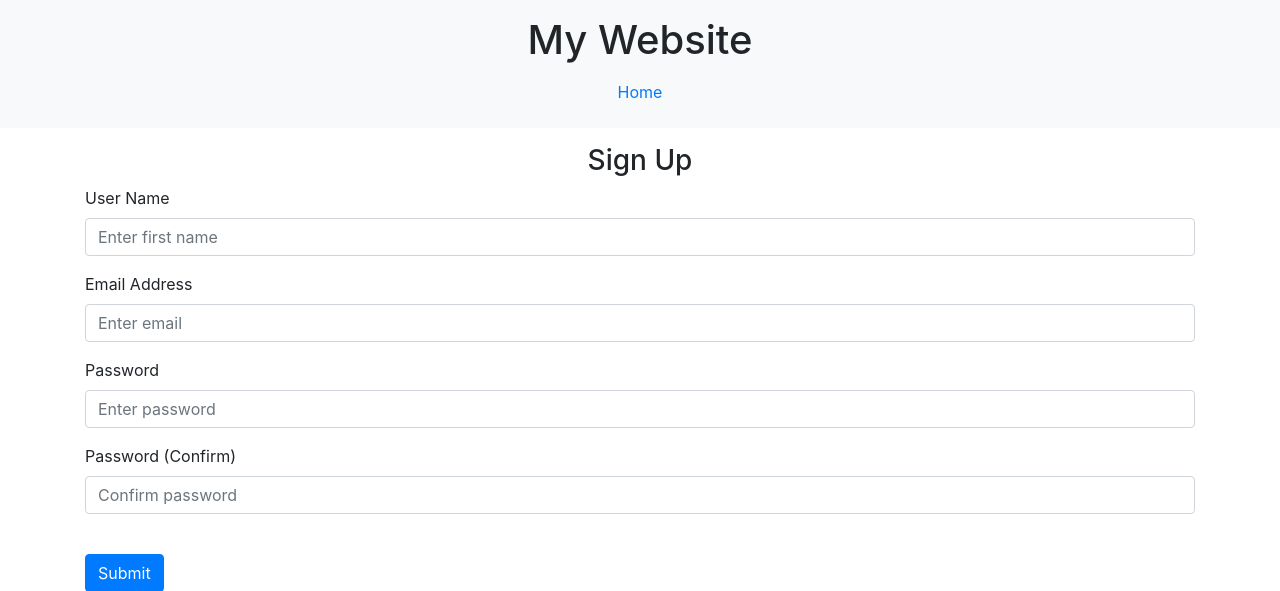
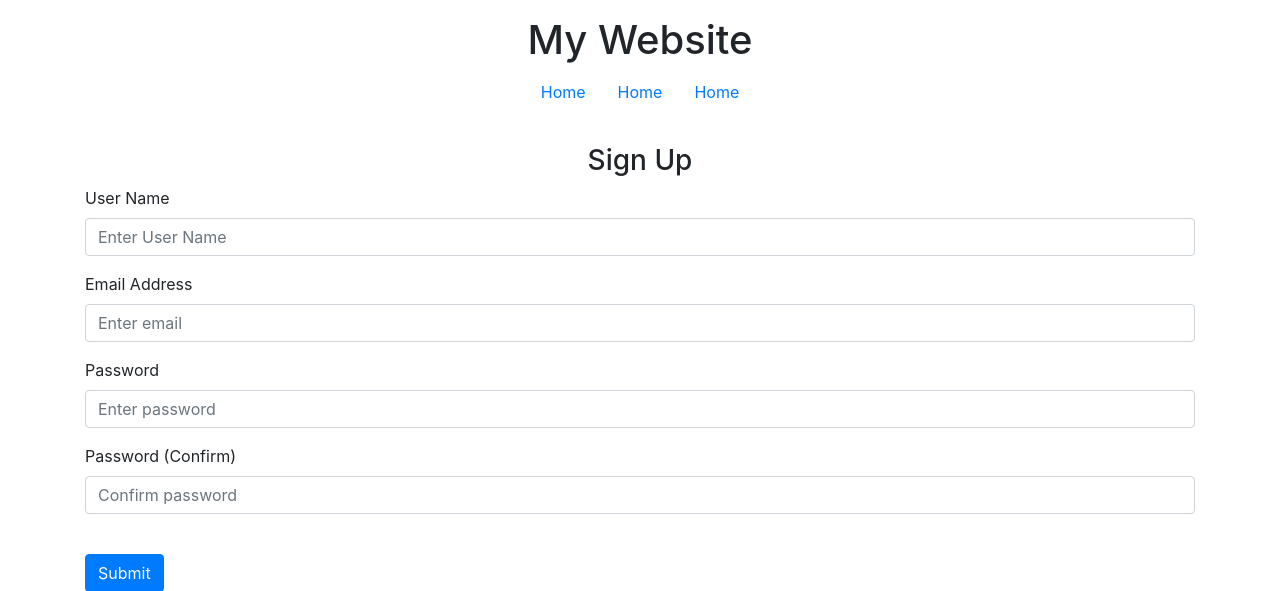
Before and after one commit to Honda249/flask_restaurant, a Flask app: page /auth/sign-up in a window 1280 px wide. Shown: the top 591 px of the page. Run offline with Flask 3, Linux system fonts and the light colour scheme; some libraries are stand-ins or nearby versions.

Commit message:
updating templates

```diff
--- a/website/base/__init__.py
+++ b/website/base/__init__.py
@@ -30,7 +30,10 @@ def create_app(test_config=None):
         pass
     # register routes
 
-    from . import views , auth_views , reservation_views
+    from .views import bp
+    from .auth_views import bp
+    from .reservation_views import bp
+
 
     app.register_blueprint(auth_views.bp)
     app.register_blueprint(views.bp)
--- a/website/base/reservation_views.py
+++ b/website/base/reservation_views.py
@@ -1,6 +1,6 @@
 from flask import Blueprint , render_template
 
-bp = Blueprint('reservation_views',__name__,url_prefix='')
+bp = Blueprint('reservation',__name__,url_prefix='')
 
 @bp.route('/')
 def home():
--- a/website/base/templates/login.html
+++ b/website/base/templates/login.html
@@ -15,10 +15,9 @@
           class="form-control"
           id="userName"
           name="userName"
-          placeholder="Enter first name"
+          placeholder="Enter User Name"
         />
       </div>
-    </div>
     <div class="form-group">
       <label for="password">Password</label>
       <input
--- a/website/base/templates/main.html
+++ b/website/base/templates/main.html
@@ -17,10 +17,11 @@
     </style>
 </head>
 <body>
-    <header class="bg-light py-3">
-        <div class="container">
+    <header class="bg-gray py-3">
             <h1 class="text-center">My Website</h1>
             <nav class="nav justify-content-center">
+                <a class="nav-link" href="/">Home</a>
+                <a class="nav-link" href="/">Home</a>
                 <a class="nav-link" href="/">Home</a>
                 <!-- Add more navigation links here -->
             </nav>
--- a/website/base/templates/sign_up.html
+++ b/website/base/templates/sign_up.html
@@ -14,7 +14,7 @@
           class="form-control"
           id="userName"
           name="userName"
-          placeholder="Enter first name"
+          placeholder="Enter User Name"
         />
       </div>
     <div class="form-group">
```
